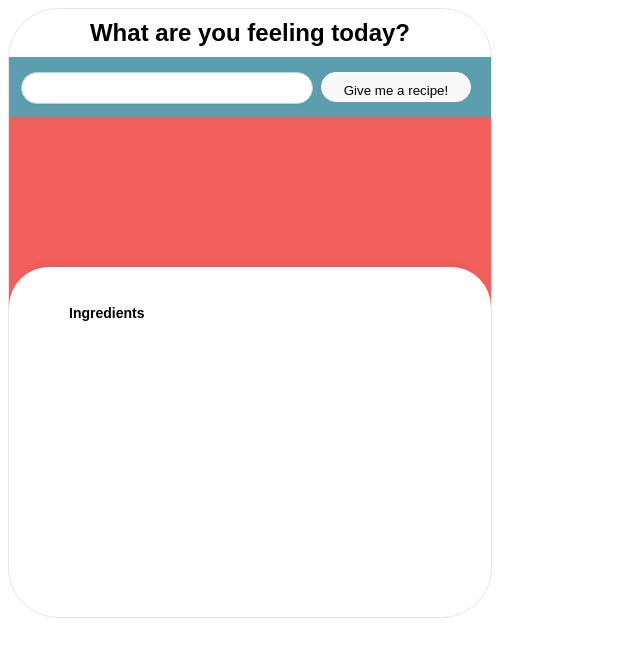
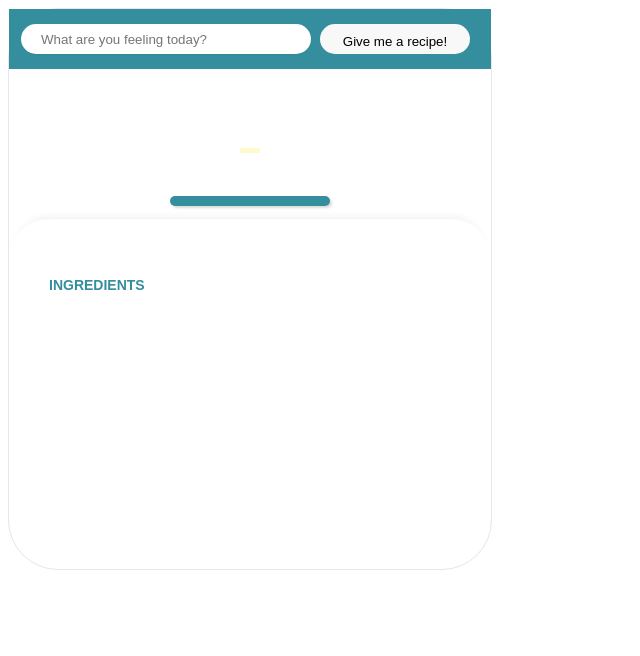
Before and after one commit to lorcanmc/recipeMultiplePages, a plain HTML site: page index.html in a window 1280 px wide. Shown: the whole page, without its empty margins (0-640 px from the left). Drawn offline with Linux system fonts and the light colour scheme; no server answers.

Commit message:
Styling Update.

```diff
--- a/index.html
+++ b/index.html
@@ -11,11 +11,11 @@
 <div id="app-wrapper">
     <!-- Header -->
     <section id="recipe-section">
-      <h2 class="section-heading">What are you feeling today?</h2>
+      <!-- <h2 class="section-heading">What are you feeling today?</h2> -->
 
    <!-- Search Bar -->
    <div id ="search">
-      <input aria-label="food-input" id="food-input" />
+      <input aria-label="food-input" id="food-input" placeholder="What are you feeling today?"/>
       <button id="recipe-button">Give me a recipe!</button>
       <a id="recipe-label"></a>
       </div>
@@ -27,11 +27,11 @@
       <div class="cardStyle" id="show-recipe">
         <div id="the-recipe">
           <img id="recipe-thumbnail">      <!-- add thumbnail src in js -->
-          <h2 id="recipe-name"></h2>          <!-- add recipe name-->
-          <h3 id="calories"></h3>             <!-- Shows Calories -->
+          <h1 id="recipe-name"></h1><BR>          <!-- add recipe name-->
+          <h4 id="calories"></h4>             <!-- Shows Calories -->
         </div>
         <div id="recipe-info">
-          <ul id="ingredients-list"><span class="recipe-subheadings">Ingredients</span></ul>   <!-- ingredients list - add Li in JS-->
+          <ul id="ingredients-list"><span class="recipe-subheadings">INGREDIENTS</span></ul>   <!-- ingredients list - add Li in JS-->
         </div>
       </div>
     </div>
--- a/main.js
+++ b/main.js
@@ -2,13 +2,15 @@
 let searchInput = document.querySelector("#food-input");
 let searchButton = document.querySelector("#recipe-button");
 
+//handling searchButton click
 function handleRecipeClick() {
     let searchString = searchInput.value;
     fetchRecipe(searchString);
 }
-searchButton.addEventListener("click", handleRecipeClick);             //searchButton event listener
+searchButton.addEventListener("click", handleRecipeClick);
 
 
+//adds ingredient to the bullet point list in #recipe-info
 function addIngredientToList(ingredient) {
     let newListItem = document.createElement("li");
     newListItem.innerText = ingredient.text;
@@ -16,12 +18,12 @@ function addIngredientToList(ingredient) {
     list.appendChild(newListItem);
 }
 
-
+//fetches data from API and updates webpage
 async function fetchRecipe(searchString) {
 
+    //fetches data
     let response = await fetch(`https://api.edamam.com/api/recipes/v2?type=public&q=${searchString}&app_id=54bc5425&app_key=d7b4349e0a80c3457542551922ada680`);
     let data = await response.json();
-    console.log(data)
 
     //chooses a recipe object and stores it in variable called recipe
     let randomIndex = Math.floor(Math.random()*data.hits.length)
@@ -30,64 +32,35 @@ async function fetchRecipe(searchString) {
 
     //upper background image
     let backgroundImageURL = recipe.images.REGULAR.url;
-    console.log(backgroundImageURL);
     let backgroundImageDiv = document.querySelector("#show-recipe");
-    console.log(backgroundImageDiv);
     backgroundImageDiv.style.background = `url(${backgroundImageURL})`;
 
 
     //meal name
     let recipeNameString = recipe.label;
-    console.log(recipeNameString);
     let recipeName = document.querySelector("#recipe-name");
-    console.log(recipeName);
     recipeName.innerText = recipeNameString;
 
     //calories
     let caloriesNumber = Math.round(recipe.calories);
-    console.log(caloriesNumber);
     let calories = document.querySelector("#calories");
-    console.log(calories);
     calories.innerText = `${caloriesNumber} calories`;
-
-    // //thumbnail image
-    // let recipeThumbnailURL = recipe.images.THUMBNAIL.url;
-    // let recipeThumbnail = document.querySelector("#recipe-thumbnail");
-    // recipeThumbnail.src = recipeThumbnailURL;
 
     //ingredients list
     let recipeIngredients = recipe.ingredients;
     let prevIngredLis = document.querySelectorAll("#ingredients-list li");
     for(let i=0; i<prevIngredLis.length; i++) {
         prevIngredLis[i].remove();
-    }                                    //deletes previous ingredient list
+    }                                                   //deletes previous ingredient list
     recipeIngredients.forEach(addIngredientToList);     //adds the new ingredients list
 
-    // OPTIONS FOR LABELS:
+    // OPTIONS FOR MORE LABELS:
     //cuisineType
     //dishType
     //mealType
     //healthLabel
-    //dietLabel    //dishType
-    //mealType
-    //healthLabel
     //dietLabel
-
 }
 
 
-fetchRecipe("tofu");
-
-
-
-
-
-
-// let cardContainer = document.querySelector("#card-container")
-// function createrecipeCard() {
-//     let recipeCard = document.createElement("div");
-//     //add class
-//     recipeCard.classList.add("cardStyle");
-//     //append to #card-container
-//     cardContainer.appendChild("recipeCard");
-// }
+fetchRecipe("tofu");                //called when webpage loads
--- a/style.css
+++ b/style.css
@@ -24,13 +24,13 @@ h2 {
     justify-content: space-around;
     height: 40px;
     padding: 10px;
-    background-color: #5C9EAD;
+    background: rgb(52, 142, 158);
 }
 
 #food-input {
     width: 250px;
     height: 30px;
-    border: lightblue 1px solid;
+    border: white 0px solid;
     border-radius: 20px;
     padding: 0 20px;
     margin: 5px 0;
@@ -41,7 +41,7 @@ h2 {
     width: 150px;
     height: 30px;
     background-color: #f8f8f8;
-    border: 1px white solid;
+    border: 0px white solid;
     border-radius: 20px;
     padding: 10px 20px;
     margin: 5px;
@@ -52,7 +52,7 @@ h2 {
     height: 30px;
     background-color: #F9F6F0;
     border-radius: 20px;
-    border: 1px lightgrey solid;
+    border: 0px lightgrey solid;
     box-shadow: rgba(0, 0, 0, 0.05) 0px 1px 2px 0px;
 }
 
@@ -66,7 +66,6 @@ h2 {
 #show-recipe {
     /* max-width: 500px; */
     height: 200px;
-    background: #F25F5C;
     background-size: cover;
     background-repeat: no-repeat;
     /* border: 1px solid black; */
@@ -76,14 +75,22 @@ h2 {
     text-align: center;
     font-weight: bold;
     color: white;
-    background-color: rgba(52, 142, 158, 0.5);
+    border-bottom: #fffacc 5px solid;
+    background: #0000007a;
+    padding: 0px 10px 0px 10px;
+    margin: 45px;
 }
 
 #calories {
     text-align: center;
     font-weight: bold;
     color: white;
-    background-color: rgba(52, 142, 158, 0.5);
+    background-color: rgb(52, 142, 158);
+    width: 150px;
+    border-radius: 30px;
+    padding: 5px;
+    margin: -20px;
+    box-shadow: rgba(0, 0, 0, 0.15) 1.95px 1.95px 2.6px;
 }
 
 #the-recipe {
@@ -96,7 +103,6 @@ h2 {
 #recipe-info {
     min-height: 100px;
     background-color: white;
-    /* border: lightblue 1px solid; */
     border-radius: 40px;
     box-shadow: rgba(33, 35, 38, 0.1) 0px -10px 10px -10px;
     padding: 20px;
@@ -106,9 +112,11 @@ h2 {
 
 .recipe-subheadings {
     font-weight: bold;
+    color: rgb(52, 142, 158);
 }
 
 #ingredients-list {
     line-height: 175%;
     font-size: 14px;
+    padding: 20px
 }
```
